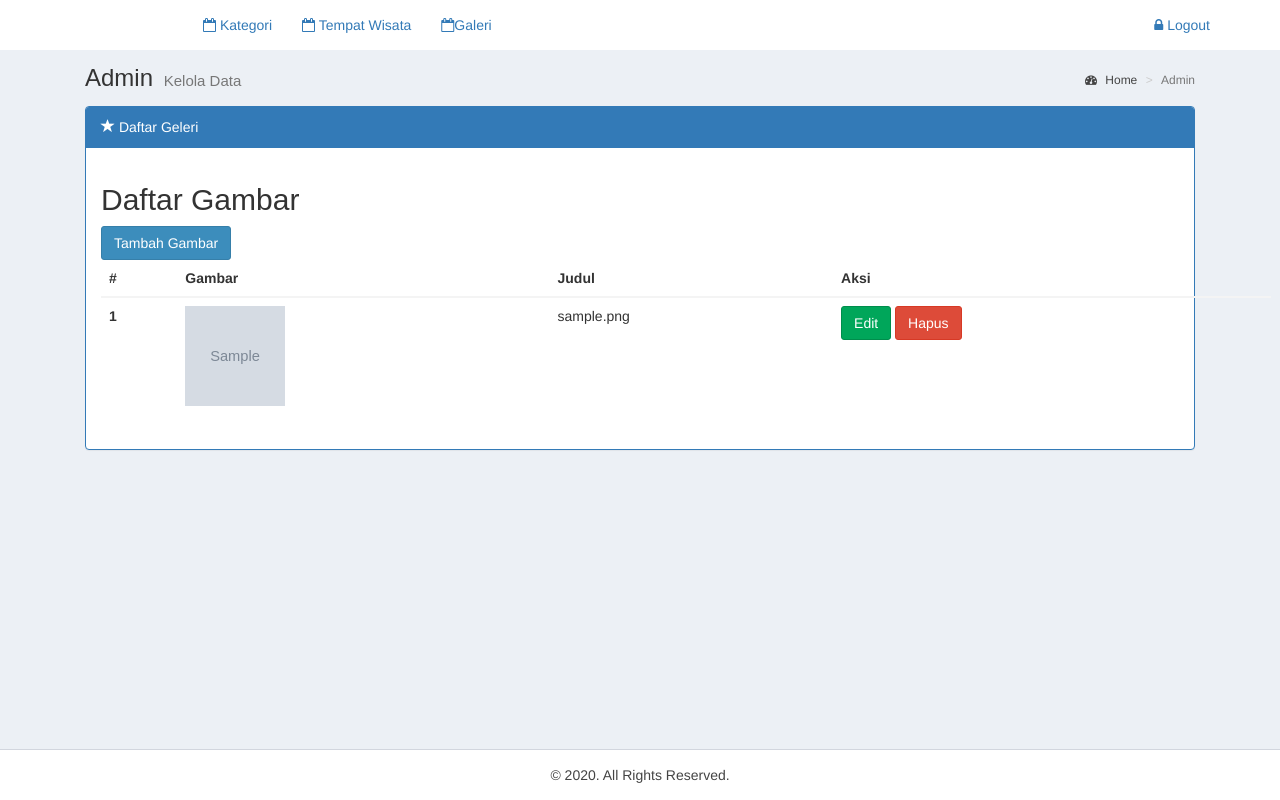
After one commit to eo-code/pariwisata-web, a PHP site: page /admin/index_galeri.php in a window 1280 px wide. The commit adds this page. Run offline with PHP 8.4, Linux system fonts and the light colour scheme; tables that the repository leaves empty or names only in its code hold one stand-in row (values such as "Sample post"); grey boxes marked "Sample" are stand-in pictures.

Commit message:
crud galeri

```diff
--- /dev/null
+++ b/admin/galeri.php
@@ -0,0 +1,98 @@
+<?php include 'include/koneksi.php';
+switch (@$_GET['mod']) {
+    default:
+?>
+        <div class="container">
+            <div class="row">
+                <div class="col">
+                    <h2>Daftar Gambar</h2>
+                    <a href="index_galeri.php?mod=add" class="btn btn-primary mt-3">Tambah Gambar</a>
+                    <table class="table">
+                        <thead>
+                            <tr>
+                                <th scope="col">#</th>
+                                <th scope="col">Gambar</th>
+                                <th scope="col">Judul</th>
+                                <th scope="col">Aksi</th>
+                            </tr>
+                        </thead>
+
+                        <tbody>
+                            <?php
+                            $i = 1;
+                            include 'include/koneksi.php';
+                            $data = $db->query('SELECT * FROM tb_galeri');
+                            foreach ($data as $d) :
+                            ?>
+                                <tr>
+                                    <th scope="row"><?= $i++; ?></th>
+                                    <td><img src="../img/<?= $d['nama_gambar']; ?>" alt="" width="100" height="100"></td>
+                                    <td><?= $d['judul_gambar']; ?></td>
+                                    <td><a href="index_galeri.php?mod=edit&id=<?= $d['id_gambar']; ?>" class="btn btn-success">Edit</a>
+                                        <a href="aksi_galeri.php?mod=delete&id=<?= $d['id_gambar']; ?>" class="btn btn-danger">Hapus</a>
+                                    </td>
+                                </tr>
+                            <?php endforeach; ?>
+                        </tbody>
+                    </table>
+                </div>
+            </div>
+        </div>
+    <?php break;
+    case 'add':
+    ?>
+        <form method='POST' action='aksi_galeri.php?mod=tambah' class='form-horizontal' enctype="multipart/form-data">
+            <h4>Tambah Data Gambar</h4>
+            <hr><br>
+
+            <div class="form-group">
+                <label class="col-sm-2 control-label">Judul Gambar</label>
+                <div class="col-sm-4">
+                    <input type="text" required="required" name='judul' class="form-control" placeholder="Masukan Judul gambar">
+                </div>
+            </div>
+
+            <div class="form-group">
+                <label class="col-sm-2 control-label">Gambar</label>
+                <div class="col-sm-4">
+                    <input type="file" required="required" name='foto' class="form-control">
+                </div>
+            </div>
+            <div class="form-group">
+                <div class="col-sm-offset-2 col-sm-4">
+                    <button type='submit' name='submit' class='btn btn-primary' onClick="return confirm('Yakin akan Tambah Data?')">Tambah</button>
+                </div>
+            </div>
+        <?php break;
+    case 'edit':
+        ?>
+            <form method='POST' action='aksi_galeri.php?mod=edit' class='form-horizontal' enctype="multipart/form-data">
+                <h4>Edit Data Gambar</h4>
+                <hr><br>
+                <?php
+                $id = $_GET['id'];
+                $query = $db->query("SELECT * FROM tb_galeri WHERE id_gambar ='$id' ");
+                $d = mysqli_fetch_array($query);
+                ?>
+                <div class="form-group">
+                    <label class="col-sm-2 control-label">Judul Gambar</label>
+                    <div class="col-sm-4">
+                        <input type="text" required="required" name='judul' class="form-control" placeholder="Masukan Judul gambar" value="<?= $d['judul_gambar']; ?>">
+                        <input type="hidden" name="id" value="<?php echo $id; ?>">
+                    </div>
+                </div>
+
+                <div class="form-group">
+                    <label class="col-sm-2 control-label">Gambar</label>
+                    <div class="col-sm-4">
+                        <input type="hidden" name="a" value="<?= $d['nama_gambar']; ?>">
+                        <input type="file" name='foto' class="form-control">
+                    </div>
+                </div>
+                <div class="form-group">
+                    <div class="col-sm-offset-2 col-sm-4">
+                        <button type='submit' name='submit' class='btn btn-primary' onClick="return confirm('Yakin akan Edit Data?')">Edit</button>
+                    </div>
+                </div>
+                <?php break; ?>
+        <?php } ?>
--- a/admin/index.php
+++ b/admin/index.php
@@ -1,4 +1,4 @@
-<?php include "include/header.php" ; ?>
+<?php include "include/header.php"; ?>
 
 <!-- Full Width Column -->
 <div class="content-wrapper">
@@ -23,7 +23,7 @@
         </div>
 
         <div class="panel-body">
-                <?php include "pengunjung.php" ; ?>
+          <?php include "pengunjung.php"; ?>
         </div>
       </div>
       <!-- /.panel -->
@@ -34,4 +34,4 @@
 </div>
 <!-- /.content-wrapper -->
 
- <?php include "include/footer.php" ; ?>
+<?php include "include/footer.php"; ?>
--- /dev/null
+++ b/admin/index_galeri.php
@@ -0,0 +1,32 @@
+<?php include 'include/header.php'; ?>
+<?php include 'include/alert.php'; ?>
+<div class="content-wrapper">
+    <div class="container">
+        <section class="content-header">
+            <h1>
+                Admin
+                <small>Kelola Data</small>
+            </h1>
+            <ol class="breadcrumb">
+                <li><a href="index.php"><i class="fa fa-dashboard"></i> Home</a></li>
+                <li class="active">Admin</li>
+            </ol>
+        </section>
+        <!-- main content -->
+        <section class="content">
+            <div class="panel panel-primary">
+                <div class="panel-heading">
+                    <i class="glyphicon glyphicon-star"></i> Daftar Geleri
+                </div>
+                <!-- content -->
+                <div class="panel-body">
+                    <?php include 'galeri.php' ?>
+
+                </div>
+            </div>
+
+        </section>
+
+    </div>
+</div>
+<?php include 'include/footer.php'; ?>
--- a/admin/login/koneksi_login.php
+++ b/admin/login/koneksi_login.php
@@ -6,4 +6,3 @@ $pass = '';
 $dbname = 'db_pariwisata';
 $connect = mysqli_connect($host, $user, $pass, $dbname );
 $tanggal=date("Y-m-d H:i:s");
-?>
```
Also changed, not shown: admin/aksi_galeri.php (added, +96 -0 lines), admin/pengunjung.php (+18 -17 lines), img/300px-SlifertheSkyDragonGBI-AE-UR-UE_1599036056.png (added), img/download.jpg (deleted), img/gambar1.jpg (deleted). Lines whose indentation alone changed are shown as unchanged.
